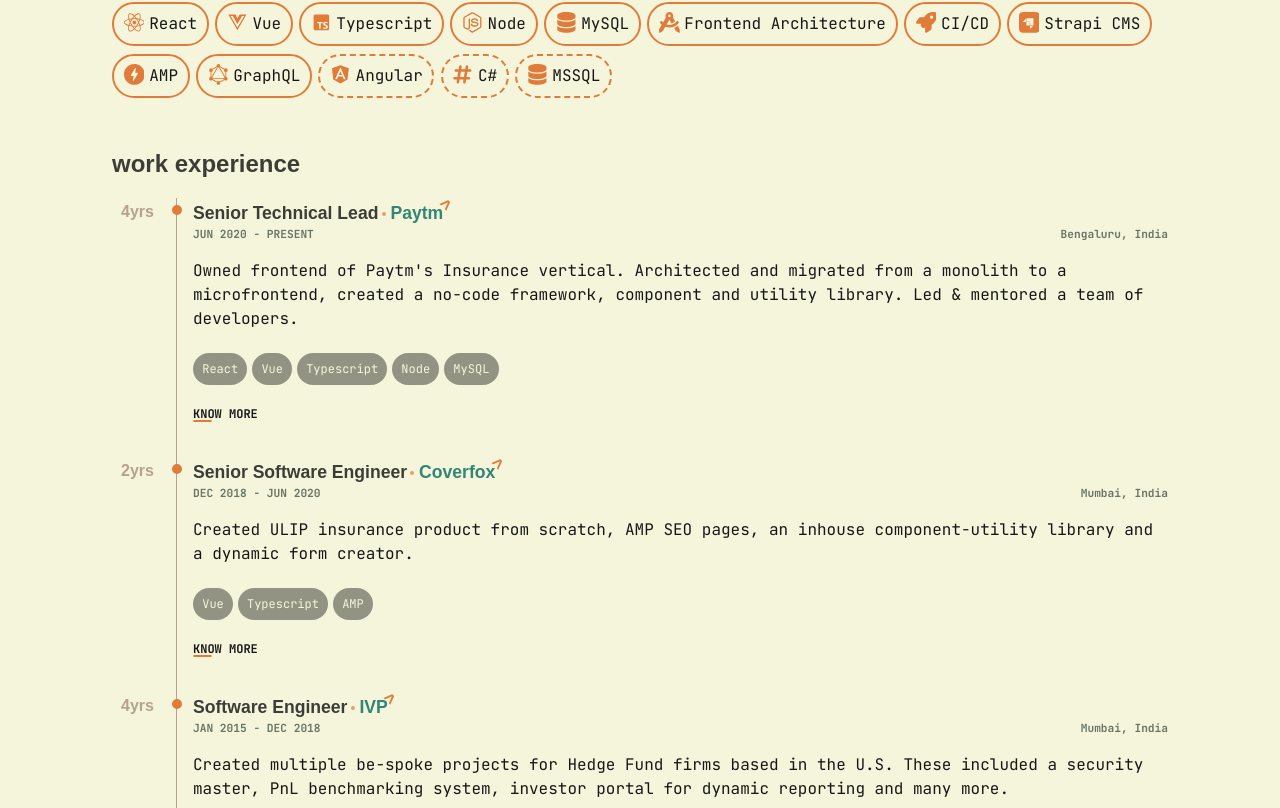
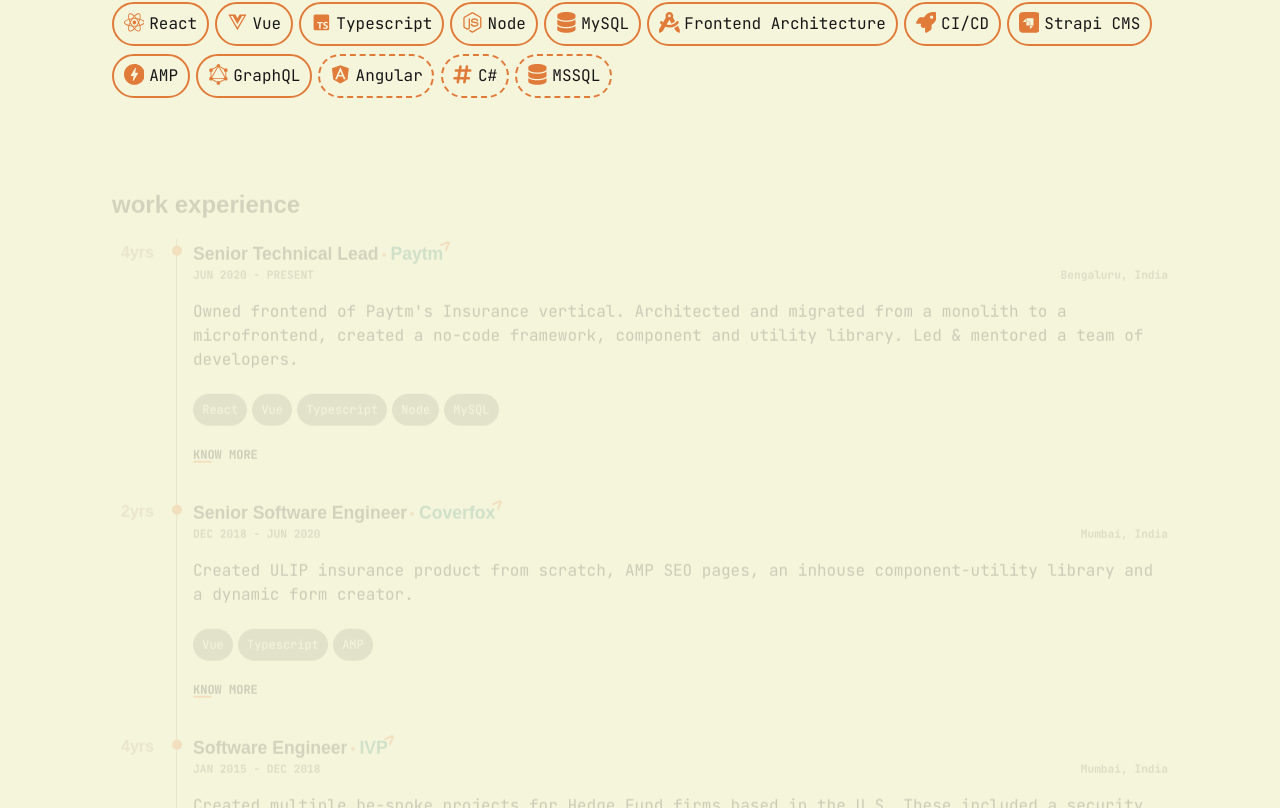
Before and after one commit to summitmman/my-portfolio, a Next.js app: page / in a window 1280 px wide. Shown: the part 612-1420 px from the top of the page. Built offline with nearby package versions, Linux system fonts and the light colour scheme; a web font is replaced by a local one.

Commit message:
Apply transition animation to sections

```diff
--- a/app/globals.css
+++ b/app/globals.css
@@ -197,3 +197,20 @@
       }
   }
 }
+
+@keyframes appear {
+  from {
+    opacity: 0;
+    transform: translateY(50px);
+  }
+  to {
+    opacity: 1;
+    transform: translateY(0px);
+  }
+}
+.page-appear {
+  animation: appear linear;
+  animation-timeline: view();
+  animation-range: entry 0% cover 20%;
+  animation-iteration-count: 1;
+}
--- a/components/Sections/Section/index.tsx
+++ b/components/Sections/Section/index.tsx
@@ -7,7 +7,7 @@
 
 const Section = ({ title, children }: SectionProps) => {
     return (
-        <section className="mt-8">
+        <section className="mt-8 page-appear">
             <h2 className={`${styles.stickyHeader} font-bold text-xl py-4`}>{title}</h2>
             {children}
         </section>
```
